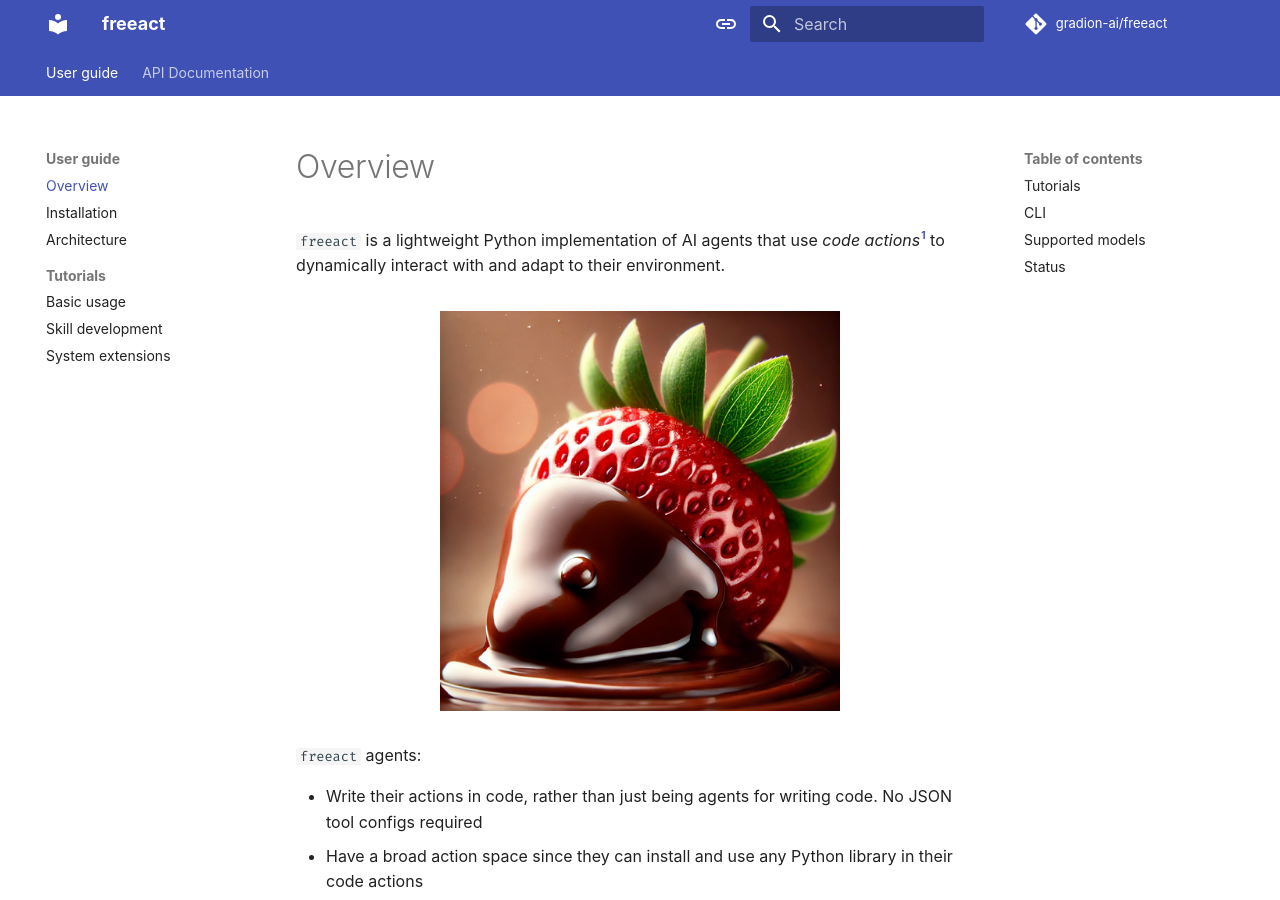
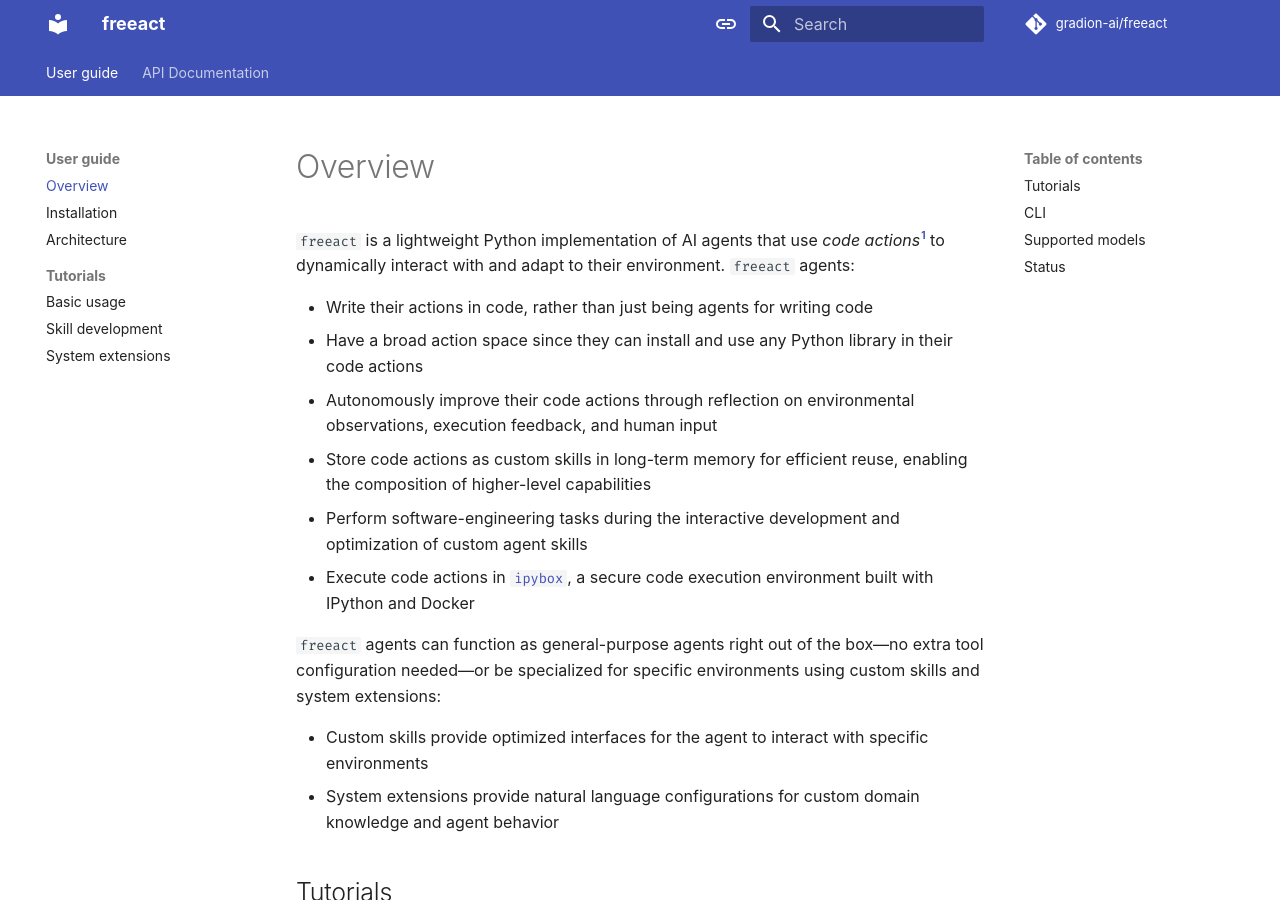
Before and after one commit to gradion-ai/freeact, an MkDocs documentation site: the page built from docs/index.md, in a window 1280 px wide and 900 px high. Built offline with MkDocs 1.6.1 and Material for MkDocs 9.7.7, drawn with Linux system fonts in a browser that asks for light colours; some web fonts are replaced; comment, search, counter and statistics services are not loaded.

Commit message:
Remove logo

```diff
--- a/docs/index.md
+++ b/docs/index.md
@@ -1,18 +1,13 @@
 # Overview
 
-`freeact` is a lightweight Python implementation of AI agents that use *code actions*[^1] to dynamically interact with and adapt to their environment.
+`freeact` is a lightweight Python implementation of AI agents that use *code actions*[^1] to dynamically interact with and adapt to their environment. `freeact` agents:
 
-<figure markdown>
-  ![logo](img/strawberry.resized.png){ width="400" style="display: block; margin: 0 auto" }
-</figure>
-
-`freeact` agents:
-
-- Write their actions in code, rather than just being agents for writing code. No JSON tool configs required
+- Write their actions in code, rather than just being agents for writing code
 - Have a broad action space since they can install and use any Python library in their code actions
 - Autonomously improve their code actions through reflection on environmental observations, execution feedback, and human input
 - Store code actions as custom skills in long-term memory for efficient reuse, enabling the composition of higher-level capabilities
 - Perform software-engineering tasks during the interactive development and optimization of custom agent skills
+- Execute code actions in [`ipybox`](https://gradion-ai.github.io/ipybox/), a secure code execution environment built with IPython and Docker
 
 `freeact` agents can function as general-purpose agents right out of the box—no extra tool configuration needed—or be specialized for specific environments using custom skills and system extensions:
 
```
Also changed, not shown: README.md (+3 -9 lines), docs/tutorials/skills.md (+1 -1 lines).
